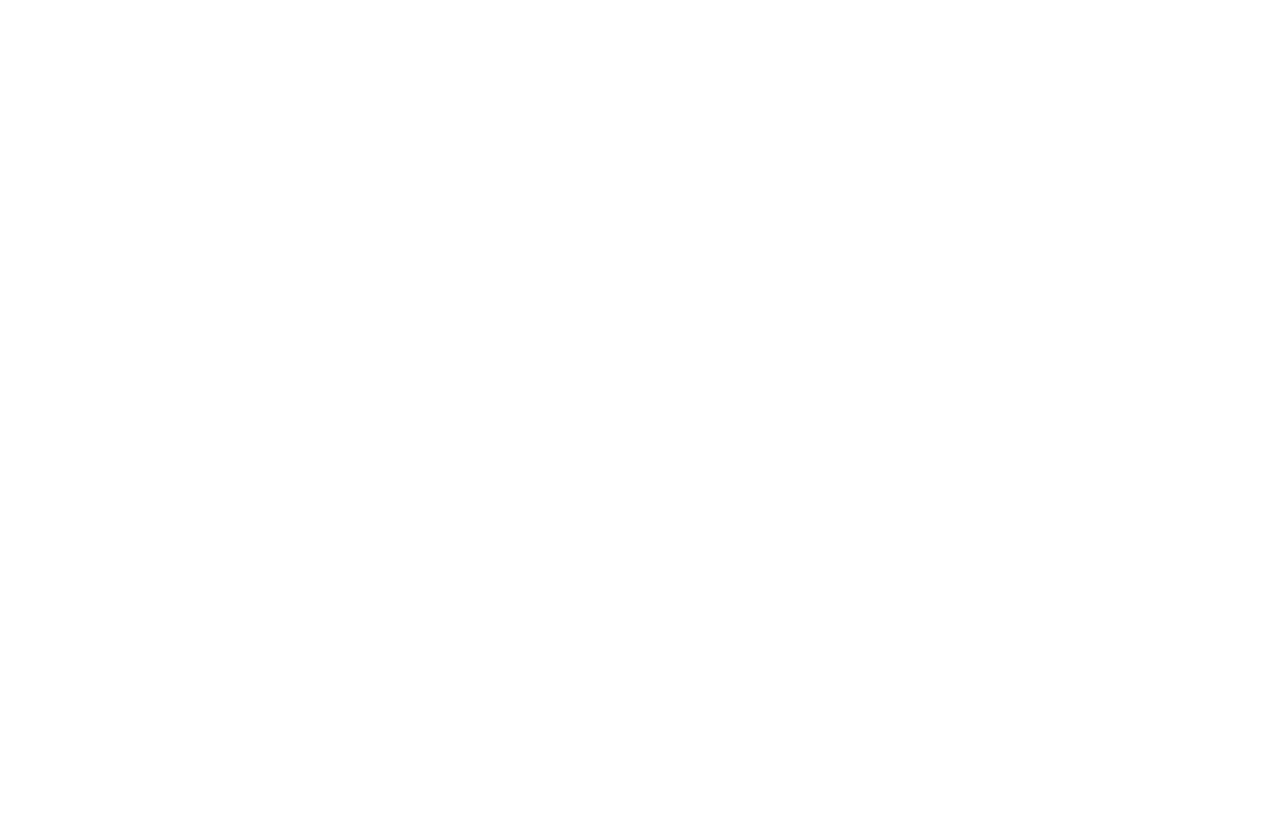
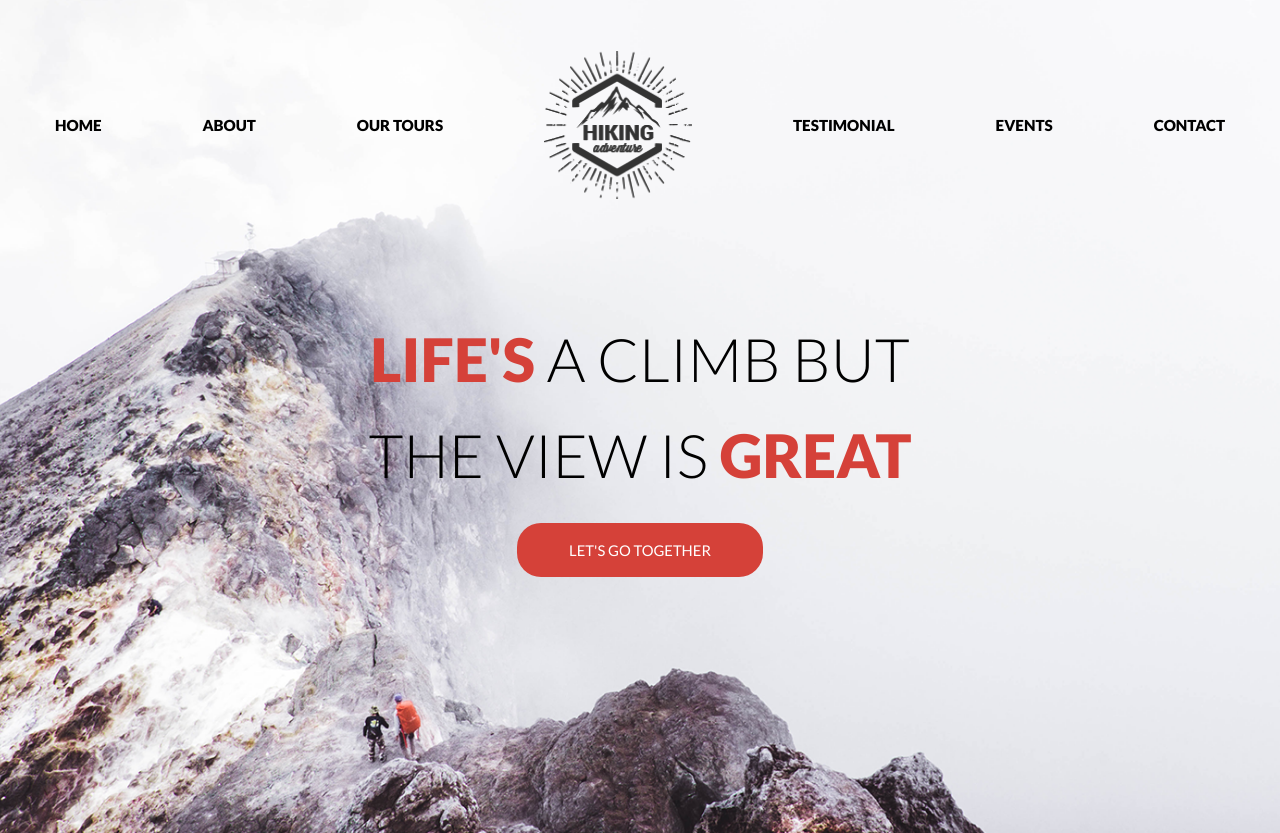
Before and after one commit to babenko-alexander/team-work-responsive-30-05-2018, a plain HTML site: page index.html in a window 1280 px wide. Before the commit the page ends 800 px from the top, so only its background shows below. Drawn offline with Linux system fonts and the light colour scheme.

Commit message:
added header

```diff
--- a/css/header.css
+++ b/css/header.css
@@ -0,0 +1,112 @@
+.wrapper-header {
+    background-image: url('../img/background/bg-w.png');
+    background-repeat: no-repeat;
+    background-position: center;
+    -webkit-background-size: cover;
+    background-size: cover;
+    /*background-attachment: fixed;*/
+    /*padding: 5.625rem 0 14.88rem 0;*/
+    padding: 5.625rem 0 15.5rem 0;
+}
+
+.header {
+    display: flex;
+    flex-direction: column;
+    align-items: center;
+}
+
+.menu-logo {
+    margin-bottom: 5.313rem;
+}
+
+.menu-item {
+    display: none;
+}
+
+.logo {
+    display: block;
+    width: 9.25rem;
+    height: 9.25rem;
+    background-image: url('../img/icons/main-logo.png');
+    background-repeat: no-repeat;
+    background-position: center;
+    -webkit-background-size: cover;
+    background-size: cover;
+}
+
+.header-title {
+    font-family: 'Lato', sans-serif;
+    font-size: 1.75rem;
+    line-height: 3.125rem;
+    width: 16rem;
+    font-weight: 400;
+    text-transform: uppercase;
+    text-align: center;
+    margin-bottom: 3rem;
+}
+
+.title-red-bold {
+    font-weight: 900;
+    color: #d54139;
+}
+
+.btn-header {
+    background-color: #d54139;
+    color: #fff;
+    border: none;
+    font-family: 'Lato', sans-serif;
+    font-weight: 400;
+    text-transform: uppercase;
+    font-size: .925rem;
+    padding: 1.125rem 3.25rem;
+    -webkit-border-radius: 1.5rem;
+    -moz-border-radius: 1.5rem;
+    border-radius: 1.5rem;
+}
+
+@media (min-width: 768px) {
+    .wrapper-header {
+        padding: 3.188rem 0 13rem 0;
+    }
+
+    .header-title {
+        font-size: 3.75rem;
+        line-height: 6rem;
+        width: 35rem;
+        font-weight: 300;
+        margin-bottom: 3.75rem;
+    }
+
+    .menu-logo {
+        margin-bottom: 3rem;
+    }
+}
+
+@media (min-width: 1200px) {
+    .wrapper-header {
+        padding: 3.188rem 0 16rem 0;
+    }
+
+    .menu-logo {
+        width: 100%;
+        margin-bottom: 7rem;
+    }
+
+    .menu-logo-list {
+        display: flex;
+        justify-content: space-between;
+        align-items: center;
+    }
+
+    .menu-item {
+        display: block;
+        font-family: 'Lato', sans-serif;
+        font-weight: 900;
+        text-transform: uppercase;
+        font-size: .95rem;
+    }
+
+    .header-title {
+        margin-bottom: 1.25rem;
+    }
+}
--- a/css/style.css
+++ b/css/style.css
@@ -5,7 +5,7 @@
 @import "section-three.css";
 @import "footer.css";
 
-@import url('https://fonts.googleapis.com/css?family=Lato:300,400,700|Source+Sans+Pro:300,400,700');
+@import url('https://fonts.googleapis.com/css?family=Lato:300,400,700,900|Source+Sans+Pro:300,400,700');
 
 /*font-family: 'Lato', sans-serif;*/
 /*font-family: 'Source Sans Pro', sans-serif;*/
--- a/index.html
+++ b/index.html
@@ -11,15 +11,34 @@
 <body>
 <!-----------------SECTION HEADER------------------>
 
-<header class="header">
+<div class="wrapper-header">
+    <div class="container">
+        <header class="header">
+             <nav class="menu-logo">
+                <ul class="menu-logo-list">
+                    <li class="menu-item">Home</li>
+                    <li class="menu-item">About</li>
+                    <li class="menu-item">Our Tours</li>
+                    <li class="logo">
+                        <a href="#" class="logo" title="Hiking Adventure logo"></a>
+                    </li>
+                    <li class="menu-item">Testimonial</li>
+                    <li class="menu-item">Events</li>
+                    <li class="menu-item">Contact</li>
+                </ul>
+            </nav>
+            <h1 class="header-title"><span class="title-red-bold">Life's</span> a climb but the view is <span class="title-red-bold">great</span></h1>
+            <button class="btn-header">Let's go together</button>
+        </header>
+    </div>
+</div>
 
-</header>
 <main class="main">
-<!-----------------SECTION ONE: WE ARE AND TOUR------------------>
+    <!-----------------SECTION ONE: WE ARE AND TOUR------------------>
 
-<!-----------------SECTION TWO: TESTIMONIAL AND EVENTS------------------>
+    <!-----------------SECTION TWO: TESTIMONIAL AND EVENTS------------------>
 
-<!-----------------SECTION THREE CONTACT------------------>
+    <!-----------------SECTION THREE CONTACT------------------>
 
 </main>
 <footer class="footer">
```
Also changed, not shown: 1 other file.
